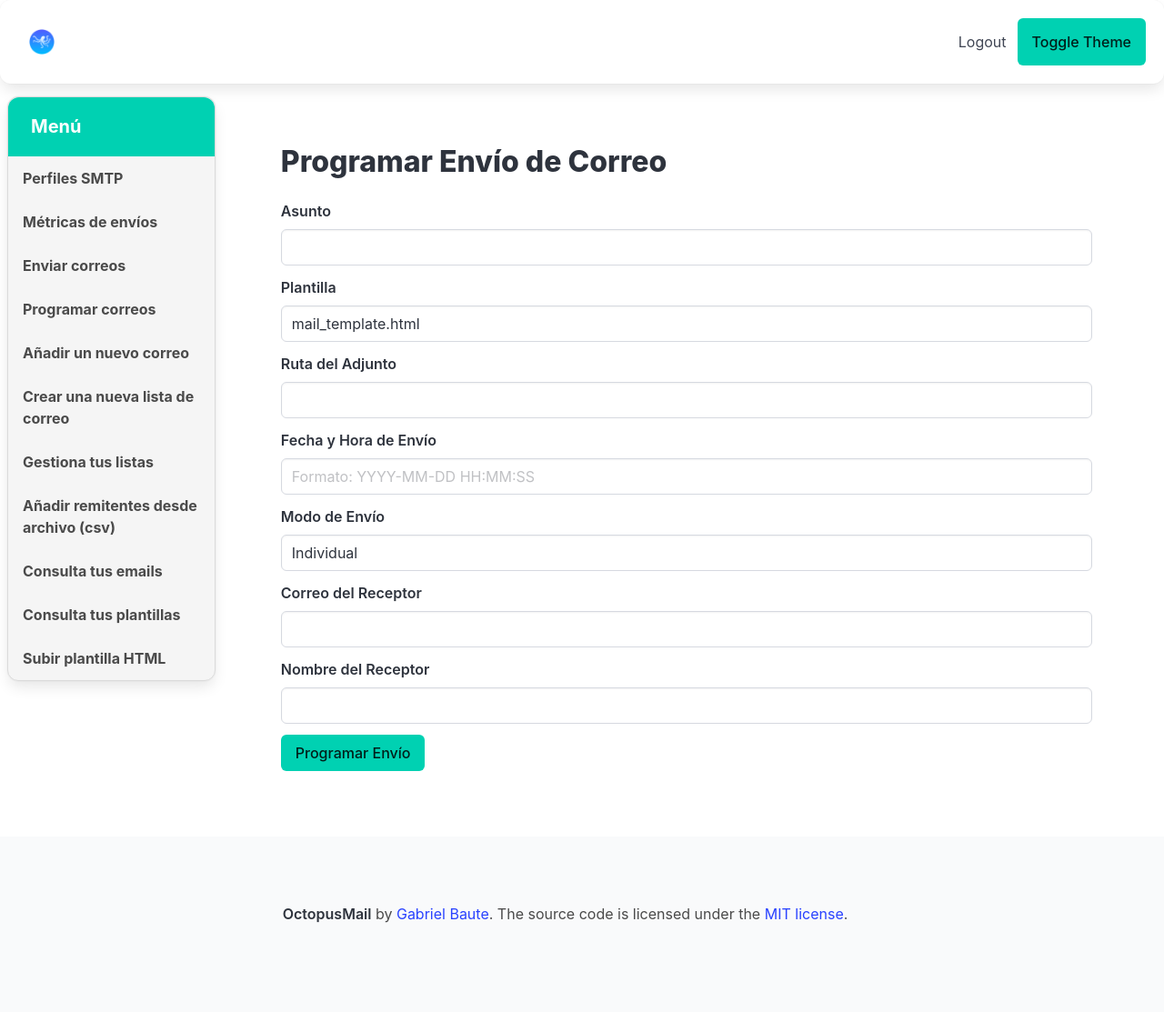
After one commit to gabrielbaute/octopusmail, a Flask app: page /schedule_email in a window 1280 px wide. The commit adds this page. Shown: the whole page at 91% size. Run offline with Flask 3, Linux system fonts and the light colour scheme; a user stored in the database is signed in.

Commit message:
Implementación de cron y rutas para programar envios de correos

```diff
--- a/app/__init__.py
+++ b/app/__init__.py
@@ -1,8 +1,11 @@
+import atexit
 from flask import Flask
 from flask_login import LoginManager
+from apscheduler.schedulers.background import BackgroundScheduler
 from config import Config
 from config_loader import initialize_smtp_config
-from .models import Base, engine
+from .models import Base, engine, Email, User, List
+from .db import session
 from .initial_data import create_initial_admin, create_initial_roles
 
 login_manager=LoginManager()
@@ -10,12 +13,18 @@ login_manager.login_view="auth.login"
 
 @login_manager.user_loader
 def load_user(user_id):
-    from .db import session
-    from .models import User
     return session.query(User).get(int(user_id))
 
+def send_scheduled_email():
+    # Lógica para enviar un correo programado. Ejemplo: enviar un correo a una lista específica
+    email_list=session.query(List).first()  # Seleccionar una lista de ejemplo
+    if email_list:
+        for email in email_list.emails:
+            print(f"Enviando correo a {email.email}")
+            # Aquí iría la lógica para enviar el correo
+
 def create_app():
-    app = Flask(__name__, template_folder="templates")
+    app=Flask(__name__, template_folder="templates")
     app.config.from_object(Config)
 
     login_manager.init_app(app)
@@ -28,6 +37,14 @@ def create_app():
 
     initialize_smtp_config(app)
 
+    # Configurar APScheduler
+    scheduler = BackgroundScheduler()
+    scheduler.add_job(func=send_scheduled_email, trigger="interval", minutes=1)  # Programar para ejecutar cada minuto
+    scheduler.start()
+
+    # Asegurarse de que el scheduler se detiene cuando se cierra la aplicación
+    atexit.register(lambda: scheduler.shutdown())
+
     # Carga de los blueprints de enrutamiento
     from app.routes import register_blueprints
     register_blueprints(app)
--- a/app/forms.py
+++ b/app/forms.py
@@ -1,11 +1,22 @@
 from flask_wtf import FlaskForm
-from wtforms import StringField, SubmitField, FileField, SelectField, TextAreaField, IntegerField, PasswordField
+from wtforms import StringField, SubmitField, FileField, SelectField, TextAreaField, IntegerField, PasswordField, DateTimeField
 from wtforms.validators import DataRequired, Email, EqualTo
 
 class EmailForm(FlaskForm):
     email=StringField("Email", validators=[DataRequired(), Email()])
     name=StringField("Name", validators=[DataRequired()])
     submit=SubmitField("Add email")
+
+class ScheduleEmailForm(FlaskForm):
+    subject=StringField("Subject", validators=[DataRequired()])
+    template_path=SelectField("Template", validators=[DataRequired()])
+    attachment_path=StringField("Attachment Path")
+    schedule_time=DateTimeField("Schedule Time", format="%Y-%m-%d %H:%M:%S", validators=[DataRequired()])
+    send_mode=SelectField("Send Mode", choices=[("individual", "Individual"), ("list", "List"), ("all", "All")], validators=[DataRequired()])
+    receiver=StringField("Receiver Email")
+    receiver_name=StringField("Receiver Name")
+    list_id=StringField("List ID")
+    submit=SubmitField("Schedule Email")
 
 class ListForm(FlaskForm):
     name=StringField("List Name", validators=[DataRequired()])
--- a/app/routes/email_routes.py
+++ b/app/routes/email_routes.py
@@ -2,6 +2,7 @@ import smtplib
 import os
 from datetime import datetime
 from werkzeug.utils import secure_filename
+from apscheduler.schedulers.background import BackgroundScheduler
 from flask_login import login_required
 from flask import(
     Blueprint,
@@ -15,15 +16,17 @@ from flask import(
 
 from core.importcsv import importcsv
 from core.smtpconnect import(serverStart, serverQuit)
-from core.mailer import(headerCompose, bodyCompose_with_content, attachMedia)
+from core.mailer import(headerCompose, bodyCompose_with_content, attachMedia, send_scheduled_email)
 from core.html_templates import read_html_template
 
 from config import Config
 from ..db import session
 from ..models import Email, List, SendDate
-from ..forms import EmailForm, CSVUploadForm
+from ..forms import EmailForm, CSVUploadForm, ScheduleEmailForm
 
 email_bp=Blueprint("email", __name__)
+scheduler=BackgroundScheduler()
+scheduler.start()
 
 @email_bp.route("/")
 @login_required
@@ -184,6 +187,60 @@ def send_email_route():
         serverQuit(server_instance)
     return redirect(url_for("email.show_emails"))
 
+# Ruta para mostrar el formulario de programación de correos
+@email_bp.route('/schedule_email', methods=['GET', 'POST'])
+@login_required
+def schedule_email():
+    form = ScheduleEmailForm()
+    templates = [filename for filename in os.listdir(Config.TEMPLATE_DIR) if filename.endswith('.html')]
+    form.template_path.choices = [(template, template) for template in templates]
+
+    if form.validate_on_submit():
+        subject = form.subject.data
+        template_path = form.template_path.data
+        attachment_path = form.attachment_path.data
+        schedule_time = form.schedule_time.data
+        send_mode = form.send_mode.data
+        receiver = form.receiver.data
+        receiver_name = form.receiver_name.data
+        list_id = form.list_id.data
+
+        # Programar el envío del correo
+        scheduler.add_job(func=send_scheduled_email, trigger='date', run_date=schedule_time, args=[subject, template_path, attachment_path, send_mode, receiver, receiver_name, list_id])
+
+        # Actualizar las métricas en la base de datos
+        if send_mode == "individual":
+            email = session.query(Email).filter_by(email=receiver).first()
+            email.sent_count += 1
+            send_date = SendDate(email=email, timestamp=datetime.utcnow())
+            session.add(email)
+            session.add(send_date)
+
+        elif send_mode == "list":
+            email_list = session.query(List).get(list_id)
+            for email in email_list.emails:
+                email.sent_count += 1
+                send_date = SendDate(email=email, list=email_list, timestamp=datetime.utcnow())
+                session.add(email)
+                session.add(send_date)
+            email_list.send_count += 1
+            session.add(email_list)
+
+        elif send_mode == "all":
+            all_emails = session.query(Email).all()
+            for email in all_emails:
+                email.sent_count += 1
+                send_date = SendDate(email=email, timestamp=datetime.utcnow())
+                session.add(email)
+                session.add(send_date)
+
+        session.commit()
+
+        flash('Correo programado correctamente', 'success')
+        return redirect(url_for('email.schedule_email'))
+
+    return render_template('schedule_email.html', form=form)
+
 # Ruta para mostrar todos los emails registrados
 @email_bp.route("/emails")
 @login_required
--- a/app/static/js/main.js
+++ b/app/static/js/main.js
@@ -93,4 +93,26 @@ document.addEventListener('DOMContentLoaded', () => {
             }
         });
     }
+
+    // Sendmode en scheduler
+    const sendModeField = document.querySelector('select[name="send_mode"]');
+    const individualFields = document.querySelectorAll('.individual');
+    const listFields = document.querySelectorAll('.list');
+
+    function updateForm() {
+        const sendMode = sendModeField.value;
+        if (sendMode === 'individual') {
+            individualFields.forEach(field => field.style.display = 'block');
+            listFields.forEach(field => field.style.display = 'none');
+        } else if (sendMode === 'list') {
+            individualFields.forEach(field => field.style.display = 'none');
+            listFields.forEach(field => field.style.display = 'block');
+        } else if (sendMode === 'all') {
+            individualFields.forEach(field => field.style.display = 'none');
+            listFields.forEach(field => field.style.display = 'none');
+        }
+    }
+
+    sendModeField.addEventListener('change', updateForm);
+    updateForm();  // Initialize the form
 });
--- a/app/templates/base.html
+++ b/app/templates/base.html
@@ -66,6 +66,7 @@
                 <li><a class="panel-block" href="{{ url_for('smtp.show_smtp_profiles') }}">Perfiles SMTP</a></li>
                 <li><a class="panel-block" href="{{ url_for('tracking.tracking_statistics') }}">Métricas de envíos</a></li>
                 <li><a class="panel-block" href="{{ url_for('email.send_email_form') }}">Enviar correos</a></li>
+                <li><a class="panel-block" href="{{ url_for('email.schedule_email') }}">Programar correos</a></li>
                 <li><a class="panel-block" href="{{ url_for('email.add_email') }}">Añadir un nuevo correo</a></li>
                 <li><a class="panel-block" href="{{ url_for('list.create_list') }}">Crear una nueva lista de correo</a></li>
                 <li><a class="panel-block" href="{{ url_for('list.show_lists') }}">Gestiona tus listas</a></li>
--- /dev/null
+++ b/app/templates/schedule_email.html
@@ -0,0 +1,71 @@
+{% extends "base.html" %}
+
+{% block title %}Programar Envío de Correo{% endblock %}
+
+{% block content %}
+<section class="section">
+    <div class="container">
+        <h1 class="title">Programar Envío de Correo</h1>
+        <form method="POST" action="{{ url_for('email.schedule_email') }}">
+            {{ form.hidden_tag() }}
+            <div class="field">
+                <label class="label">Asunto</label>
+                <div class="control">
+                    {{ form.subject(class='input') }}
+                </div>
+            </div>
+            <div class="field">
+                <label class="label">Plantilla</label>
+                <div class="control">
+                    {{ form.template_path(class='input') }}
+                </div>
+            </div>
+            <div class="field">
+                <label class="label">Ruta del Adjunto</label>
+                <div class="control">
+                    {{ form.attachment_path(class='input') }}
+                </div>
+            </div>
+            <div class="field">
+                <label class="label">Fecha y Hora de Envío</label>
+                <div class="control">
+                    {{ form.schedule_time(class='input', placeholder='Formato: YYYY-MM-DD HH:MM:SS') }}
+                </div>
+            </div>
+            <div class="field">
+                <label class="label">Modo de Envío</label>
+                <div class="control">
+                    {{ form.send_mode(class='input') }}
+                </div>
+            </div>
+            <div class="field individual">
+                <label class="label">Correo del Receptor</label>
+                <div class="control">
+                    {{ form.receiver(class='input') }}
+                </div>
+            </div>
+            <div class="field individual">
+                <label class="label">Nombre del Receptor</label>
+                <div class="control">
+                    {{ form.receiver_name(class='input') }}
+                </div>
+            </div>
+            <div class="field list">
+                <label class="label">Nombre de la Lista</label>
+                <div class="control">
+                    <select name="list_id" class="input">
+                        {% for list in all_lists %}
+                        <option value="{{ list.id }}">{{ list.name }}</option>
+                        {% endfor %}
+                    </select>
+                </div>
+            </div>
+            <div class="field">
+                <div class="control">
+                    <button class="button is-primary">Programar Envío</button>
+                </div>
+            </div>
+        </form>
+    </div>
+</section>
+{% endblock %}
```
Also changed, not shown: core/mailer.py (+45 -1 lines).
